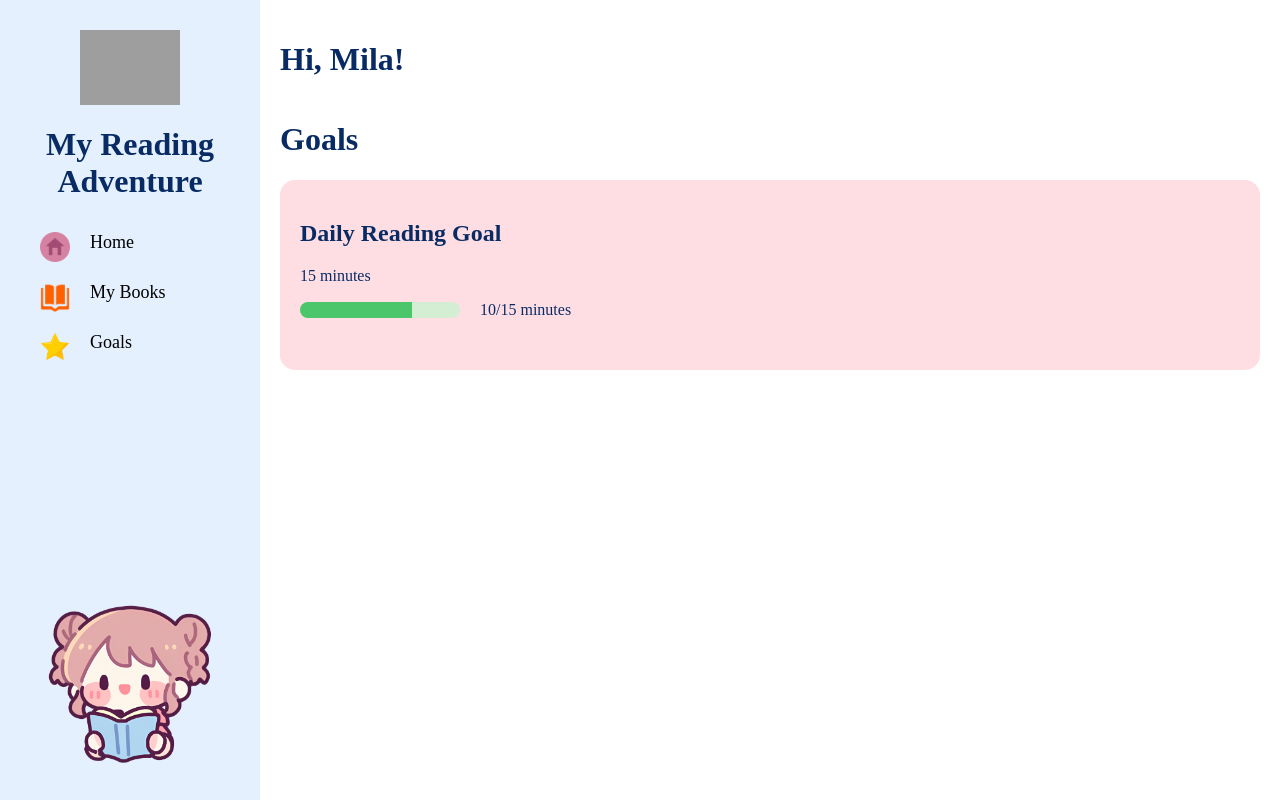
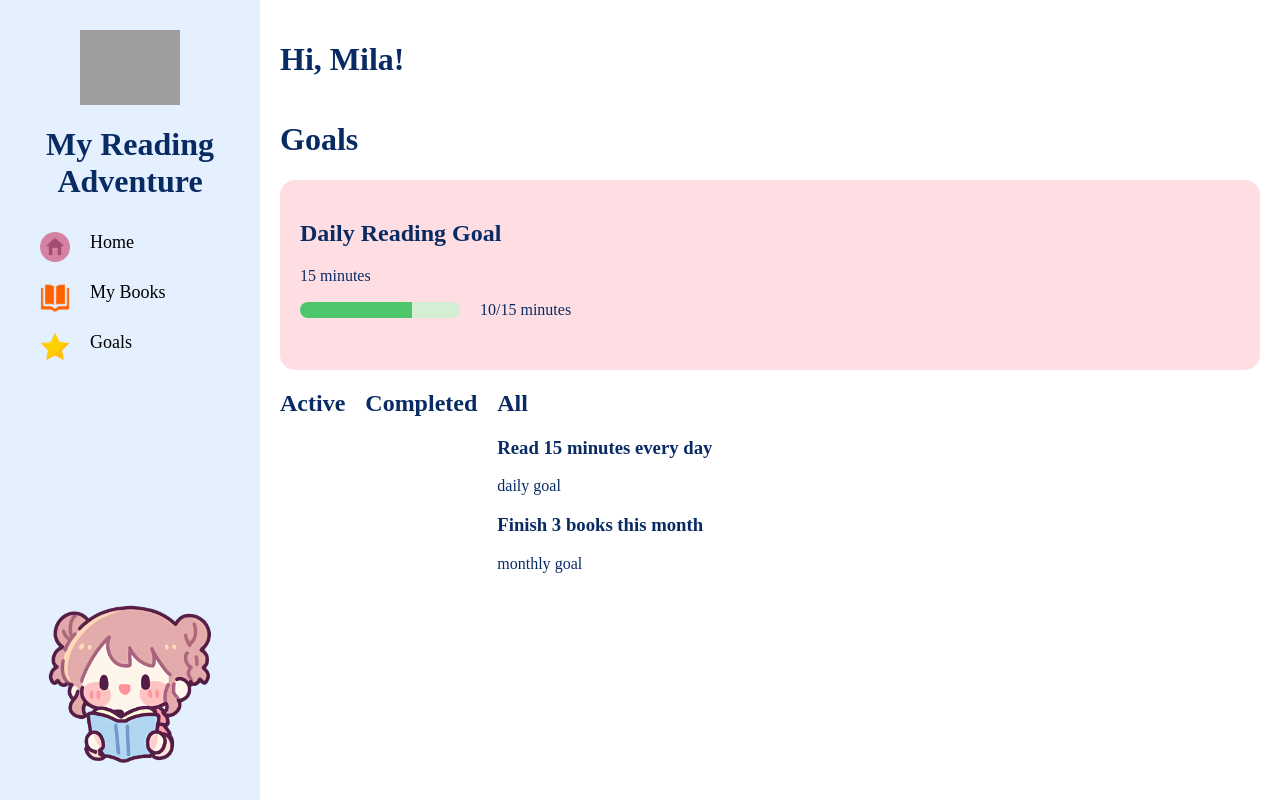
Before and after one commit to jess-abels/reading-adventure, a React (Create React App) app: page /goals in a window 1280 px wide. Built offline with nearby package versions, Linux system fonts and the light colour scheme; grey boxes are pictures that could not be loaded; a web font is replaced by a local one.

Commit message:
Create goals info container

```diff
--- a/src/data/goals.tsx
+++ b/src/data/goals.tsx
@@ -3,12 +3,14 @@ export const goals = [
     id: 1,
     type: "daily",
     name: "Read 15 minutes every day",
-    progress: 7
+    progress: 7,
+    status: "active"
   },
   {
     id: 2,
     type: "monthly",
     name: "Finish 3 books this month",
-    progress: 2
+    progress: 3,
+    status: "completed"
   }
 ];
--- /dev/null
+++ b/src/pages/Goals.css
@@ -0,0 +1,6 @@
+#goal-tab-header {
+    display: flex;
+    .active, .completed, .all {
+        margin-right: 20px;
+    }
+}
--- a/src/pages/Goals.tsx
+++ b/src/pages/Goals.tsx
@@ -1,10 +1,43 @@
 import GoalsWidget from "../components/widgets/GoalsWidget";
+import { goals } from "../data/goals";
+import  "./Goals.css"
 
 export default function Goals() {
+    const allGoals = goals
+
+    console.log(allGoals)
   return (
     <div>
     <h1>Goals</h1>
     <GoalsWidget/>
+    <div id="goal-tab-header">
+    <div className="active">
+        <h2>Active</h2>
+        <div id="active-goals-container">
+            {}
+        </div>
+    </div>
+    <div className="completed">
+        <h2>Completed</h2>
+        <div id="completed-goals-container">
+
+        </div>
+    </div>
+    <div className="all">
+        <h2>All</h2>
+        <div id="all-goals-container">
+            {allGoals.map((goal)=> {
+                return (
+                <>
+                <h3>{goal.name}</h3>
+                <span>{goal.type} goal</span>
+                </>
+            )
+
+            })}
+        </div>
+    </div>
+    </div>
     </div>
   )
 }
```
